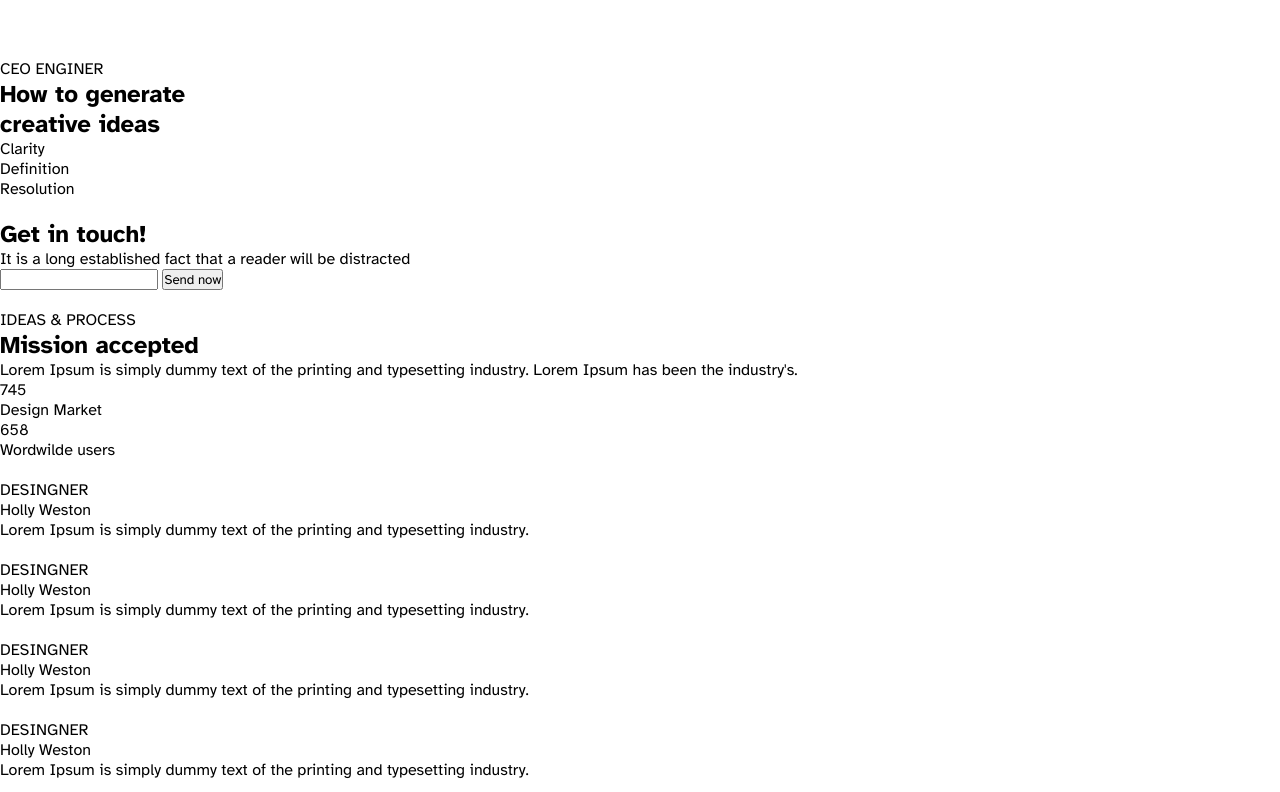
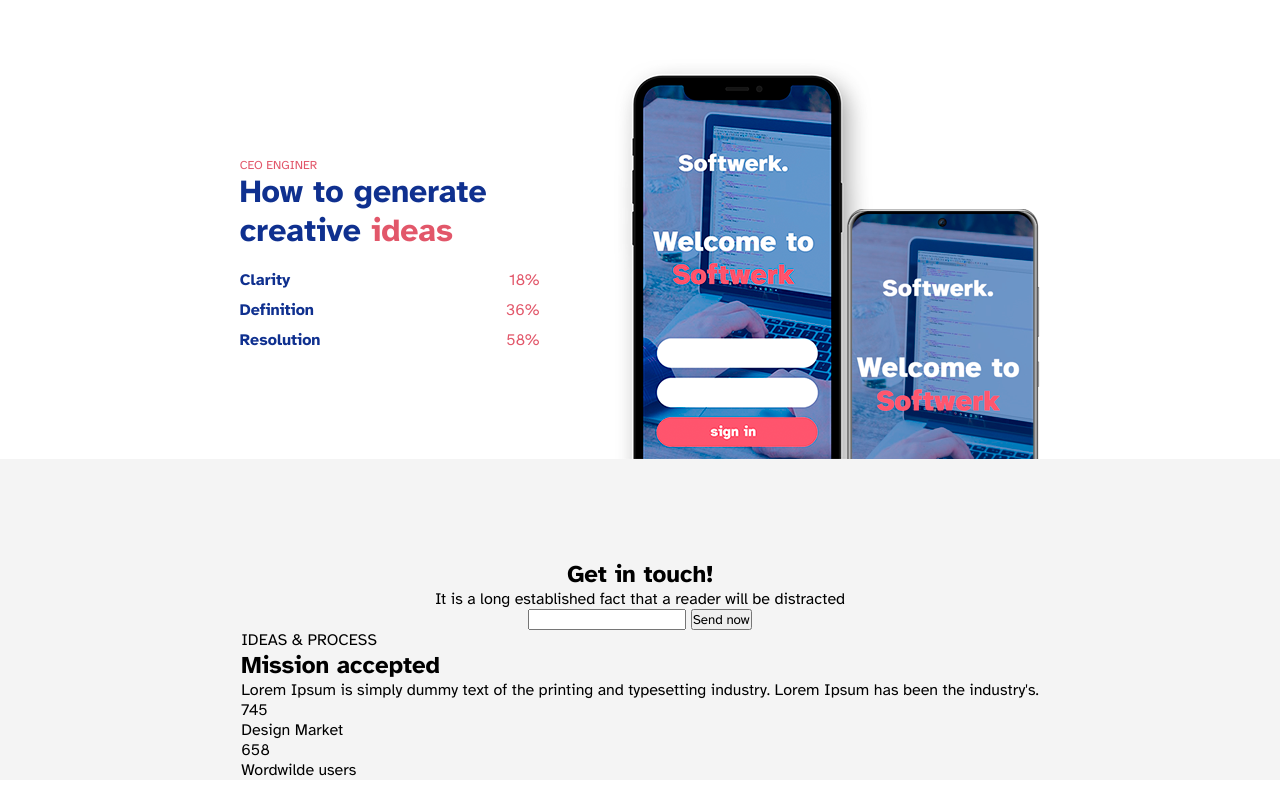
Before and after one commit to danilogomes08/softwerk, a plain HTML site: page index.html in a window 1280 px wide. Shown: the part 1820-2612 px from the top of the page. Drawn offline with Linux system fonts and the light colour scheme.

Commit message:
finalizado sessão how to generate creative ideas

```diff
--- a/css/style.css
+++ b/css/style.css
@@ -2,6 +2,7 @@
     padding: 0px;
     margin: 0px;
     font-family: 'Atkinson Hyperlegible', sans-serif;
+    box-sizing: border-box;
 }
 
 a {
@@ -50,7 +51,6 @@ nav a:hover {
 
 .container {
     max-width: 950px;
-    height: 100%;
     margin: 0 auto;
     flex-wrap: wrap;
     align-items: center;
@@ -138,6 +138,11 @@ main {
     margin: 5px 0;
 }
 
+.great-desing > div:nth-child(1) > div p:nth-child(1) {
+    font-size: 0.75rem;
+}
+
+
 /* section icons */
 
 .great-desing div:nth-child(2) > div {
@@ -194,6 +199,10 @@ main {
     margin: 20px 0;
 }
 
+.future > div > p:nth-child(1) {
+    font-size: 0.75rem;
+}
+
 .future > div > h2 {
     color: #0f308f;
     font-size: 2rem;
@@ -206,3 +215,51 @@ main {
 .future > div > p:nth-child(3) {
     color: #a8a9ab;
 }
+
+/* seção app*/
+
+.app {
+    justify-content: space-evenly;
+}
+
+.app-content {
+    display: flex;
+    justify-content: space-between;
+    width: 300px;
+    margin-bottom: 10px;
+}
+
+.app-content p:nth-child(1) {
+    color: #0f308f;
+    font-weight: bold;
+}
+
+.app-content p:nth-child(2) {
+    color: #e2576a;
+}
+
+.app div h2 {
+    font-size: 2rem;
+    color: #0f308f;
+    margin-bottom: 20px;
+}
+
+.app div h2 span {
+    color: #e2576a;
+}
+
+.app > div > p {
+    font-size: 0.75rem;
+    color: #e2576a;
+}
+
+/*seção com formulario */
+
+.bg-touch {
+    background-color: #f4f4f4;
+}
+
+.get-touch {
+    flex-direction: column;
+    padding-top: 100px;
+}
--- a/index.html
+++ b/index.html
@@ -126,46 +126,57 @@
         </div>
     </section>
 
-    <section>
+    <section class="container app">
         <div>
             <p>
                 CEO ENGINER
             </p>
             <h2>
                 How to generate<br>
-                creative ideas
+                creative <span> ideas </span>
             </h2>
+            <div class="app-content">
                 <p>
                     Clarity
                 </p>
                 <p>
+                    18%
+                </p>
+            </div>
+            <div class="app-content">
+                <p>
                     Definition
                 </p>
                 <p>
+                    36%
+                </p>
+            </div>
+            <div class="app-content">
+                <p>
                     Resolution
                 </p>
+                <p>
+                    58%
+                </p>
             </div>
-        <div>
-            <img src="" alt="">
         </div>
+            <img src="imagens/app.png" alt="">
     </section>
 
-    <section>
+    <section class="bg-touch">
+        <div class="container get-touch">
             <h2>
                 Get in touch!
             </h2>
             <p>
                 It is a long established fact that a reader will be distracted
             </p>
-
             <form action="">
                 <input type="email">
                 <button>Send now</button>
             </form>
-        <div>
-            <div>
+            <div class="container">
                 <img src="" alt="">
-            </div>
                 <div>
                     <p>
                         IDEAS & PROCESS
@@ -177,7 +188,7 @@
                         Lorem Ipsum is simply dummy text of the printing and typesetting industry.
                         Lorem Ipsum has been the industry's.
                     </p>
-            </div>
+                    <div>
                         <div>
                             <p>
                                 745
@@ -193,6 +204,9 @@
                             <p>
                                 Wordwilde users
                             </p>
+                        </div>
+                    </div>
+                </div>
             </div>
         </div>
     </section>
```
Also changed, not shown: imagens/app.png (added), imagens/mission.png (added), imagens/mission02.png (added). Lines whose indentation alone changed are shown as unchanged.
